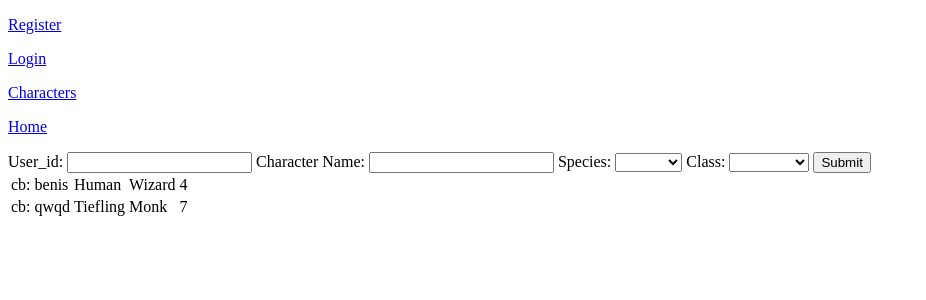
After one commit to cathalb223/CS-1116-CA-1, a Flask app: page /Characters in a window 1280 px wide. The commit adds this page. Shown: the top 300 px of the page, without its empty margins (0-926 px from the left). Run offline with Flask 3, Linux system fonts and the light colour scheme; data comes from the database, SQL or seed files in the repository; both versions use the stored data as it was after the commit.

Commit message:
added searching functionality

```diff
--- a/app.py
+++ b/app.py
@@ -2,7 +2,7 @@ from flask import Flask, render_template, session, redirect, url_for, g, request
 from database import get_db, close_db
 from flask_session import Session
 from werkzeug.security import generate_password_hash, check_password_hash
-from forms import LoginForm, RegistrationForm
+from forms import LoginForm, RegistrationForm, CreateForm, CharacterForm
 from functools import wraps
 
 app = Flask(__name__)
@@ -45,7 +45,7 @@ def register():
             form.user_id.errors.append("User ID conflict")
         else:
 
-            gigs = db.execute("""INSERT INTO users (user_id, password)
+            db.execute("""INSERT INTO users (user_id, password)
                               VALUES (?, ?);""", (user_id, generate_password_hash(password) ))
             db.commit()
             return redirect(url_for("login"))
@@ -79,6 +79,53 @@ def login():
     return render_template("login_form.html",
                            form=form)
 
+@app.route("/Create", methods=["GET", "POST"])
+@login_required
+def Create():
+    form = CreateForm()
+
+    if form.validate_on_submit():
+        CharName = form.CharName.data
+        species = form.species.data
+        level = form.level.data
+        className = form.className.data
+
+
+        db = get_db()
+        db.execute("""INSERT INTO characters (name, species, level, class, user_id)
+                              VALUES (?, ?, ?, ?, ?);""", (CharName,species,level,className,session["user_id"]))
+        db.commit()
+
+        return redirect(url_for("Characters"))
+
+
+    return render_template("character_create_form.html",
+                           form=form)
+
+@app.route("/Characters", methods=["GET", "POST"])
+def Characters():
+    form = CharacterForm()
+    db = get_db()
+    characters = db.execute("""SELECT * FROM characters""").fetchall()
+
+    if form.validate_on_submit():
+        search = {"name": form.CharName.data, "species" : form.species.data, "level" : form.level.data, "class": form.className.data, "user_id": form.user_id.data}
+        query = "SELECT * FROM characters WHERE 1=1"
+        for item in search:
+            print(item, search[item])
+            if search[item] == None or search[item] == "":
+                query += f" AND {item} IS NOT NULL"
+            else:
+                query += f" AND {item} = '{search[item]}'"
+
+        print(query)
+
+        characters = db.execute(query).fetchall()
+    return render_template("characters.html", characters = characters, form = form)
+
+
+
+
 
 @app.route("/logout")
 @login_required
--- a/database.py
+++ b/database.py
@@ -10,6 +10,7 @@ def get_db():
             detect_types=sqlite3.PARSE_DECLTYPES
         )
         g.db.row_factory = sqlite3.Row
+        g.db.execute("PRAGMA foreign_keys = ON") #learned from sqlite documentation, foreign keys apparently aren't enforced by default.
     return g.db
 
 def close_db(e=None):
--- a/forms.py
+++ b/forms.py
@@ -1,6 +1,6 @@
 from flask_wtf import FlaskForm
-from wtforms import StringField, SubmitField, DateField, PasswordField
-from wtforms.validators import InputRequired, EqualTo
+from wtforms import StringField, SubmitField, PasswordField, IntegerField, SelectField
+from wtforms.validators import InputRequired, EqualTo, NumberRange
 
 
 class RegistrationForm(FlaskForm):
@@ -13,3 +13,18 @@ class LoginForm(FlaskForm):
     user_id = StringField("User ID: ", validators=[InputRequired()])
     password = PasswordField("Password:", validators=[InputRequired()])
     submit = SubmitField("Submit")
+
+class CreateForm(FlaskForm):
+    CharName = StringField("Character Name: ", validators=[InputRequired()])
+    species = SelectField("Species: ",choices=["Human","Dwarf","Elf","Tiefling","Halfling","Orc"], validators=[InputRequired()])
+    level = IntegerField("Level: ", validators=[InputRequired(),NumberRange(1,20)])
+    className = SelectField("Class: ", choices=["Wizard", "Druid", "Cleric", "Fighter", "Paladin", "Sorcerer", "Warlock","Ranger","Monk","Rogue", "Barbarian"], validators=[InputRequired()])
+    submit = SubmitField("Submit")
+
+class CharacterForm(FlaskForm):
+    CharName = StringField("Character Name: ")
+    species = SelectField("Species: ",choices=["","Human","Dwarf","Elf","Tiefling","Halfling","Orc"])
+    level = IntegerField("Level: ")
+    className = SelectField("Class: ", choices=["", "Wizard", "Druid", "Cleric", "Fighter", "Paladin", "Sorcerer", "Warlock","Ranger","Monk","Rogue", "Barbarian"])
+    user_id = StringField("User_id: ")
+    submit = SubmitField("Submit")
--- a/templates/base.html
+++ b/templates/base.html
@@ -11,10 +11,15 @@
         {% if g.user %}
         <p>User ID: {{g.user}}</p>
         <p><a href="{{ url_for('logout')}}">Logout</a></p>
+        <p><a href="{{ url_for('Create')}}">Create New Character</a></p>
+
         {% else %}
         <p><a href="{{ url_for('register')}}">Register</a></p>
         <p><a href="{{ url_for('login')}}">Login</a></p>
         {% endif %}
+
+        <p><a href="{{ url_for('Characters')}}">Characters</a></p>
+        <p><a href="{{ url_for('index')}}">Home</a></p>
     </header>
 
     {% block main_content %}
--- /dev/null
+++ b/templates/characters.html
@@ -0,0 +1,35 @@
+{% extends "base.html" %}
+
+{% block main_content %}
+    <form action="" method="POST" novalidate>
+        {{ form.hidden_tag() }}
+
+        {{form.user_id.label}}
+        {{form.user_id()}}
+
+        {{form.CharName.label}}
+        {{form.CharName()}}
+
+
+        {{form.species.label}}
+        {{form.species()}}
+
+        {{form.className.label}}
+        {{form.className()}}
+
+        {{form.submit()}}
+        </form>
+    <table>
+
+    {% for character in characters %}
+        <tr>
+        <td>{{ character["user_id"]}}: </td>
+        <td>{{ character["name"]}}</td>
+        <td>{{ character["species"] }}</td>
+        <td>{{ character["class"]}}</td>
+        <td>{{ character["level"] }}</td>
+        </tr>
+    {%endfor%}
+    </table>
+
+{% endblock %}
```
Also changed, not shown: shema.sql (+33 -15 lines), templates/character_create_form.html (added, +42 -0 lines), test.sql (added, +10 -0 lines), app.db, 5 other files.
